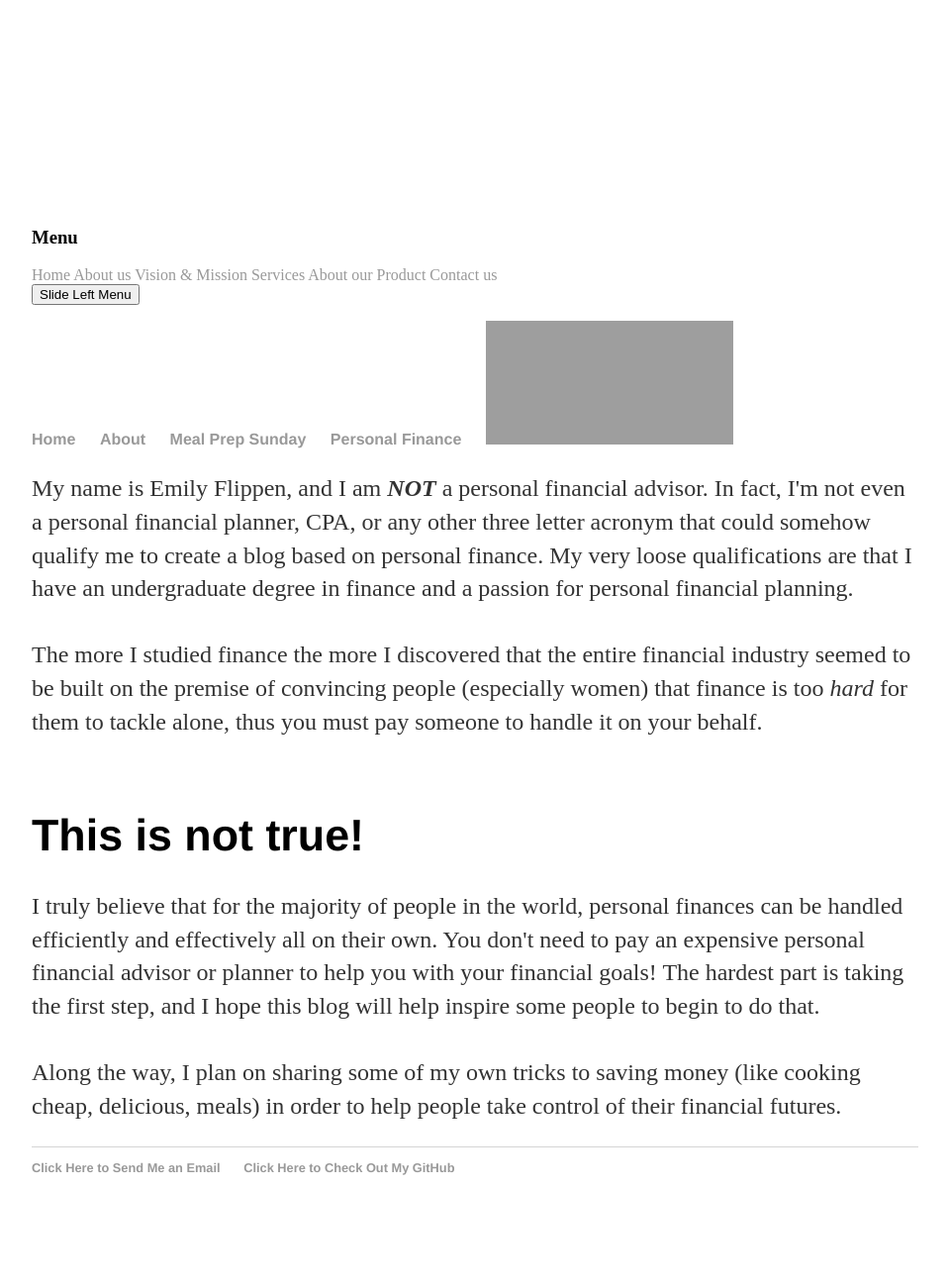
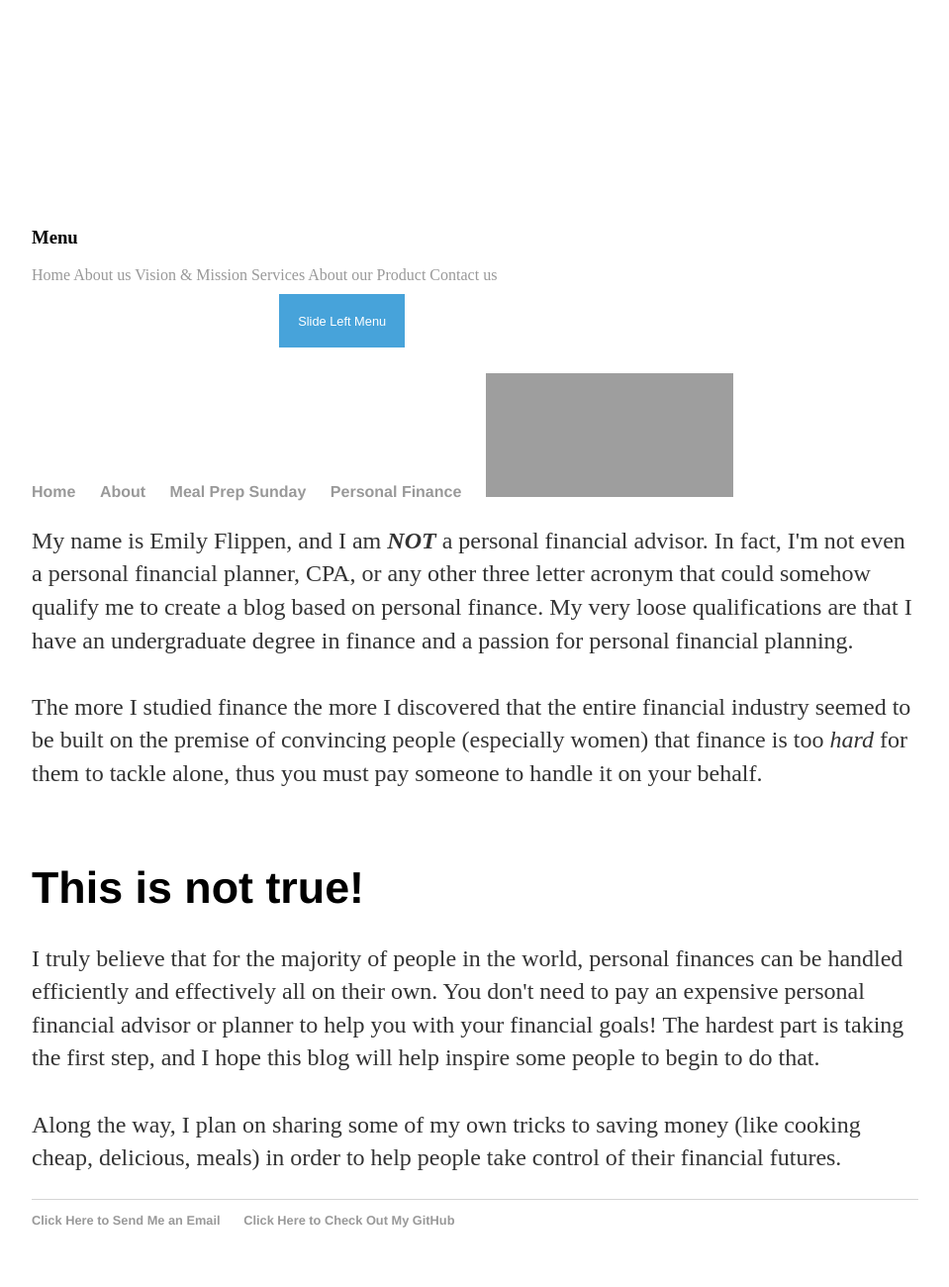
Before and after one commit to flippenemily/underwriteyourlife.github.io, a Jekyll site: the page built from about/index.html, in a window 1280 px wide. Shown: the whole page at 99% size, without its empty margins (160-1119 px from the left). Built offline with Jekyll 4.4.1, drawn with Linux system fonts in a browser that asks for light colours; nearby versions of some CDN libraries; library files that are not in the unit come from our copies; before the commit the page ends 1247 px from its top, so only the background shows below that; grey boxes are pictures that could not be loaded.

Commit message:
Update default.html

```diff
--- a/_layouts/default.html
+++ b/_layouts/default.html
@@ -10,6 +10,31 @@
 				<meta name="description" content="Left slider menu using jquery" />
 				<meta name="keywords" content="sliding menu, pushing menu, navigation, responsive, menu, css, jquery, mobile menu" />
 				<link rel="stylesheet" type="text/css" href="/css/main.css">
+				<style>
+					.main > section button {
+					 border: none;
+					 background: #47a3da;
+					 color: #fff;
+					 padding: 1.5em;
+					 cursor: pointer;
+					 margin: 10px 0;
+					 font-size: 0.8em;
+					 margin-left:250px;
+					}
+
+					.main > section button:hover {
+					 background: #258ecd;
+					}
+
+					.main > section button.active {
+					 background: #0d77b6;
+					}
+
+					.main > section button.disabled {
+					 background: #aaa;
+					 pointer-events: none;
+					}
+				</style>
 				<!-- Global Site Tag (gtag.js) - Google Analytics -->
 				<script async src="https://www.googletagmanager.com/gtag/js?id=UA-107210718-1"></script>
 				<script>
```
